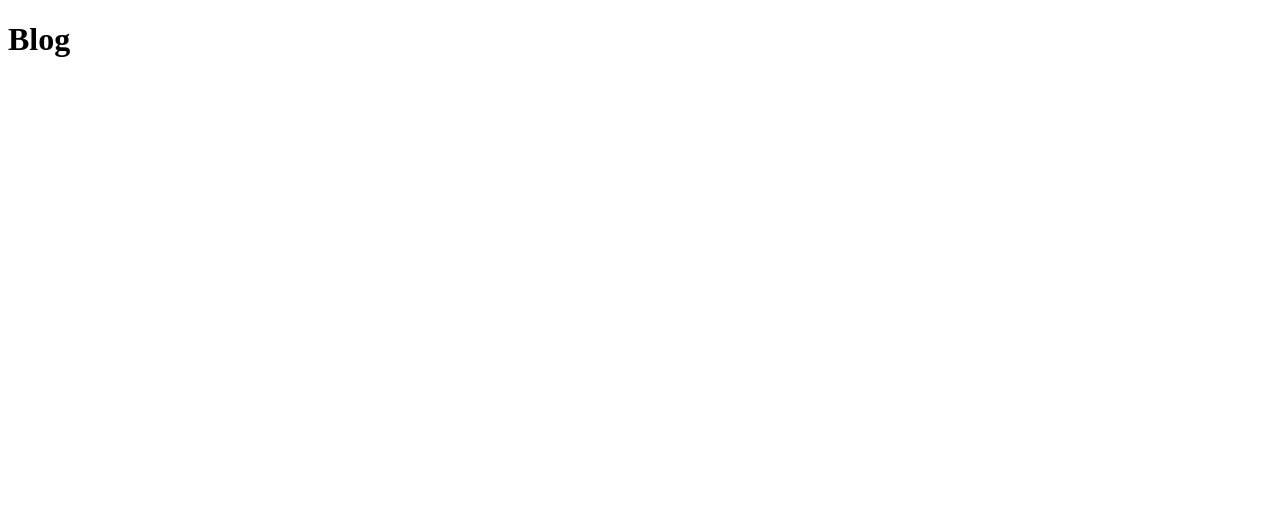
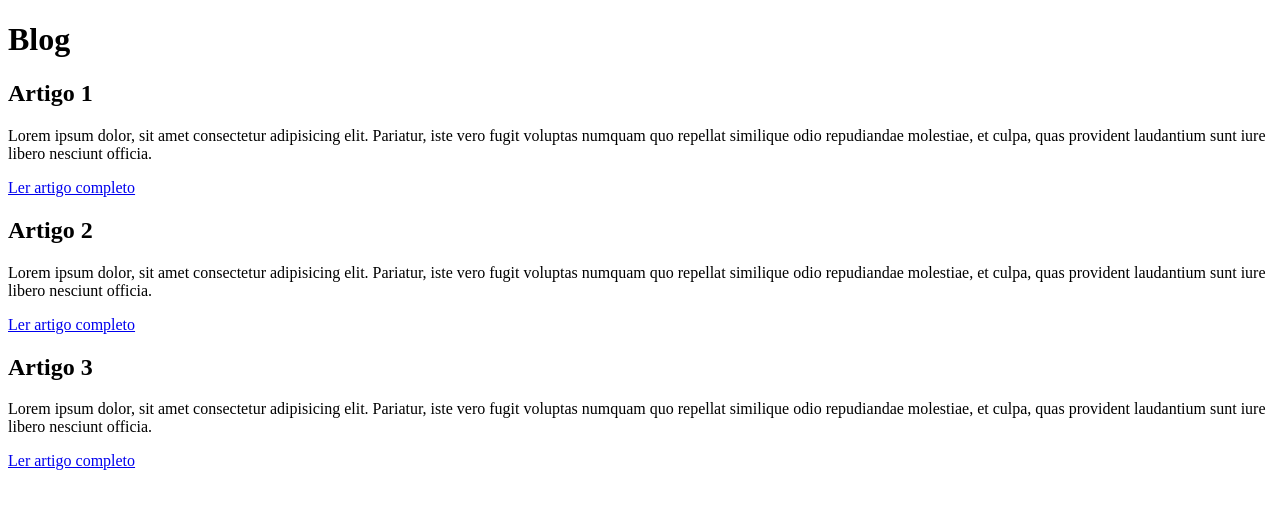
Before and after one commit to Gust4vOLDL/blog, a plain HTML site: page index.html in a window 1280 px wide. Drawn offline with Linux system fonts and the light colour scheme.

Commit message:
added articles to home

```diff
--- a/index.html
+++ b/index.html
@@ -7,5 +7,21 @@
     </head>
         <body>
             <h1>Blog</h1>
+            <div>
+                <h2>Artigo 1</h2>
+                <p>Lorem ipsum dolor, sit amet consectetur adipisicing elit. Pariatur, iste vero fugit voluptas numquam quo repellat similique odio repudiandae molestiae, et culpa, quas provident laudantium sunt iure libero nesciunt officia.</p>
+                <a href="/">Ler artigo completo</a>
+            </div>
+            <div>
+                <h2>Artigo 2</h2>
+                <p>Lorem ipsum dolor, sit amet consectetur adipisicing elit. Pariatur, iste vero fugit voluptas numquam quo repellat similique odio repudiandae molestiae, et culpa, quas provident laudantium sunt iure libero nesciunt officia.</p>
+                <a href="/">Ler artigo completo</a>
+            </div>
+            <div>
+                <h2>Artigo 3</h2>
+                <p>Lorem ipsum dolor, sit amet consectetur adipisicing elit. Pariatur, iste vero fugit voluptas numquam quo repellat similique odio repudiandae molestiae, et culpa, quas provident laudantium sunt iure libero nesciunt officia.</p>
+                <a href="/">Ler artigo completo</a>
+            </div>
         </body>
+        </html>
     </html>
```
